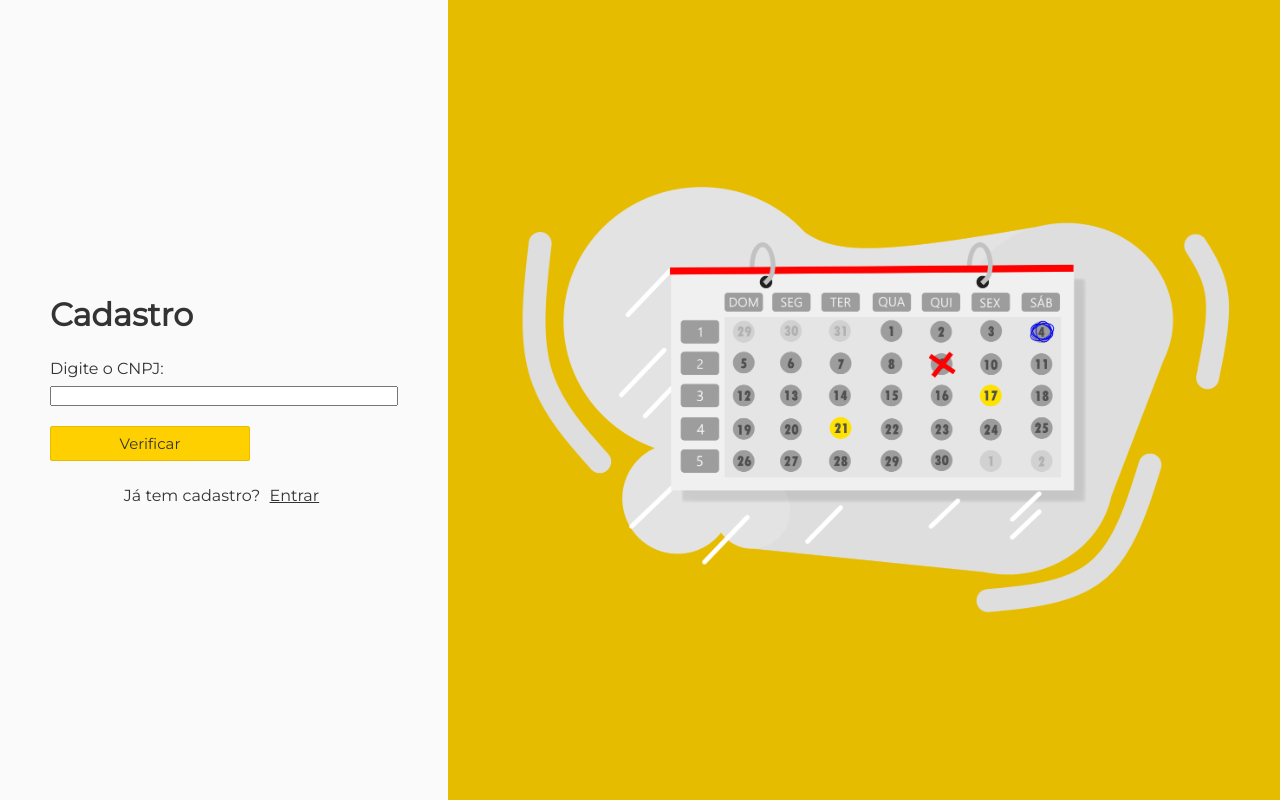
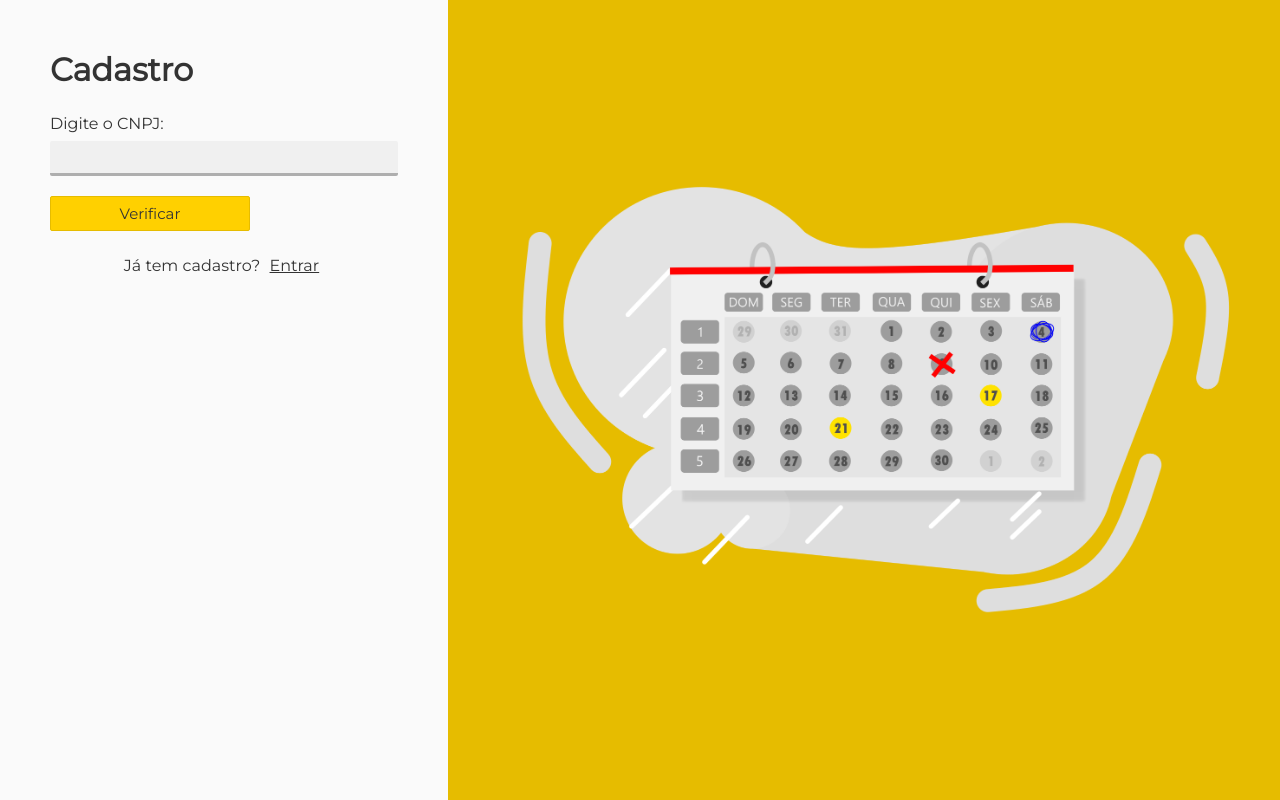
Before and after one commit to FernandoRhenan/supermarket-schedule-front, a React (Vite) app: page /register in a window 1280 px wide. Built offline with nearby package versions, Linux system fonts and the light colour scheme.

Commit message:
Formulário de cadastro completo

```diff
--- a/public/styles/app.css
+++ b/public/styles/app.css
@@ -76,6 +76,10 @@ font-family: 'Roboto', sans-serif; */
 	border-radius: var(--border-radius1);
 }
 
+.defaultInput:disabled {
+	cursor: not-allowed;
+}
+
 .defaultInput:focus {
 	animation: blossomColor .8s;
 	animation-fill-mode: forwards;
--- a/public/styles/pages/register-login.module.css
+++ b/public/styles/pages/register-login.module.css
@@ -3,18 +3,23 @@
 	flex-direction: row;
 	width: 100%;
 	height: 100vh;
+	overflow: hidden;
 }
 
 .formContainer {
+	overflow: scroll;
 	display: flex;
+	overflow: auto;
 	flex-direction: column;
 	gap: 25px;
-	justify-content: center;
-	/* align-items: center; */
 	width: 35%;
 	background-color: var(--background-color1);
 	padding: var(--background-padding2);
+	padding-bottom: 50px;
+	padding-top: 50px;
+
 }
+
 
 .imageContainer {
 	background-image: url(../../images/calendar_bg.png);
--- a/src/pages/Register.jsx
+++ b/src/pages/Register.jsx
@@ -9,6 +9,14 @@ import checkCnpj from '../utils/validators/checkCnpj'
 const Register = () => {
 
 	const [cnpj, setCnpj] = useState('')
+	const [name, setName] = useState('')
+	const [corporateName, setCorporateName] = useState('')
+	const [phone, setPhone] = useState('')
+	const [altPhone, setAltPhone] = useState('')
+	const [email, setEmail] = useState('')
+	const [password, setPassword] = useState('')
+	const [confirmPassword, setConfirmPassword] = useState('')
+	const [secondStep, setSecondStep] = useState(false)
 
 	async function handleSubmitVerifyCnpj(e) {
 		e.preventDefault()
@@ -23,7 +31,12 @@ const Register = () => {
 
 				const { name, email, phone, cnpj } = response.data.data
 
+				setCnpj(cnpj)
+				setCorporateName(name)
+				setPhone(phone)
+				setEmail(email)
 
+				setSecondStep(true)
 
 			} catch (err) {
 
@@ -34,23 +47,97 @@ const Register = () => {
 				} else {
 					toast.error('Ocorreu um erro, por favor tente novamente mais tarde!')
 				}
+			}
+		}
+	}
+	// async function handleSubmit(e) {
+	// 	e.preventDefault()
 
-			}
+	// 	const { error, data, message, state } = checkCnpj(cnpj)
+	// 	if (error) {
+	// 		toast[state](message)
+	// 	} else {
 
-		}
+	// 		try {
+	// 			const response = await axios.post('http://localhost:3000/api/v1/company/register')
 
-	}
+	// 			const { name, email, phone, cnpj } = response.data.data
+
+	// 			setCnpj(cnpj)
+	// 			setCorporateName(name)
+	// 			setPhone(phone)
+	// 			setEmail(email)
+
+	// 			setSecondStep(true)
+
+	// 		} catch (err) {
+
+	// 			const { message, error } = err.response.data
+
+	// 			if (error) {
+	// 				toast.error(message)
+	// 			} else {
+	// 				toast.error('Ocorreu um erro, por favor tente novamente mais tarde!')
+	// 			}
+
+	// 		}
+
+	// 	}
+
+	// }
 
 	return <div className={style.mainContainer} >
 		<div className={style.formContainer}>
-			<h1 >Cadastro</h1>
+			<h1>Cadastro</h1>
+			{!secondStep &&
+
 				<form className="defaultForm" onSubmit={handleSubmitVerifyCnpj}>
 					<label>
 						<span>Digite o CNPJ:</span>
-					<input value={cnpj} onChange={({ target }) => setCnpj(cnpjFormater(target.value))} type='text' maxLength='18' />
+						<input value={cnpj} onChange={({ target }) => setCnpj(cnpjFormater(target.value))} type='text' maxLength='18' className='defaultInput' />
 					</label>
 					<button>Verificar</button>
 				</form>
+			}
+
+			{secondStep &&
+
+				<form className="defaultForm" >
+					<label>
+						<span>CNPJ:</span>
+						<input value={cnpj} type='text' maxLength='18' disabled className='defaultInput' />
+					</label>
+					<label>
+						<span>Nome:</span>
+						<input value={corporateName} type='text' disabled className='defaultInput' />
+					</label>
+					<label>
+						<span>Nome fantasia:</span>
+						<input value={name} type='text' onChange={({ target }) => setName(target.value)} className='defaultInput' maxLength='26' />
+					</label>
+					<label>
+						<span>Email:</span>
+						<input value={email} type='text' onChange={({ target }) => setEmail(target.value)} className='defaultInput' maxLength='50' />
+					</label>
+					<label>
+						<span>Telefone:</span>
+						<input value={phone} type='text' onChange={({ target }) => setPhone(target.value)} className='defaultInput' />
+					</label>
+					<label>
+						<span>Telefone secundário:</span>
+						<input value={altPhone} type='text' onChange={({ target }) => setAltPhone(target.value)} className='defaultInput' />
+					</label>
+					<label>
+						<span>Senha:</span>
+						<input value={password} type='password' onChange={({ target }) => setPassword(target.value)} className='defaultInput' maxLength='32' />
+					</label>
+					<label>
+						<span>Confirmação da senha:</span>
+						<input value={confirmPassword} type='password' onChange={({ target }) => setConfirmPassword(target.value)} className='defaultInput' maxLength='32' />
+					</label>
+					<button>Cadastrar</button>
+				</form>
+			}
 
 			<div className={style.link}>
 				<span>Já tem cadastro? </span>
@@ -63,4 +150,5 @@ const Register = () => {
 	</div>
 }
 
+
 export default Register
```
Lines whose indentation alone changed are shown as unchanged.
